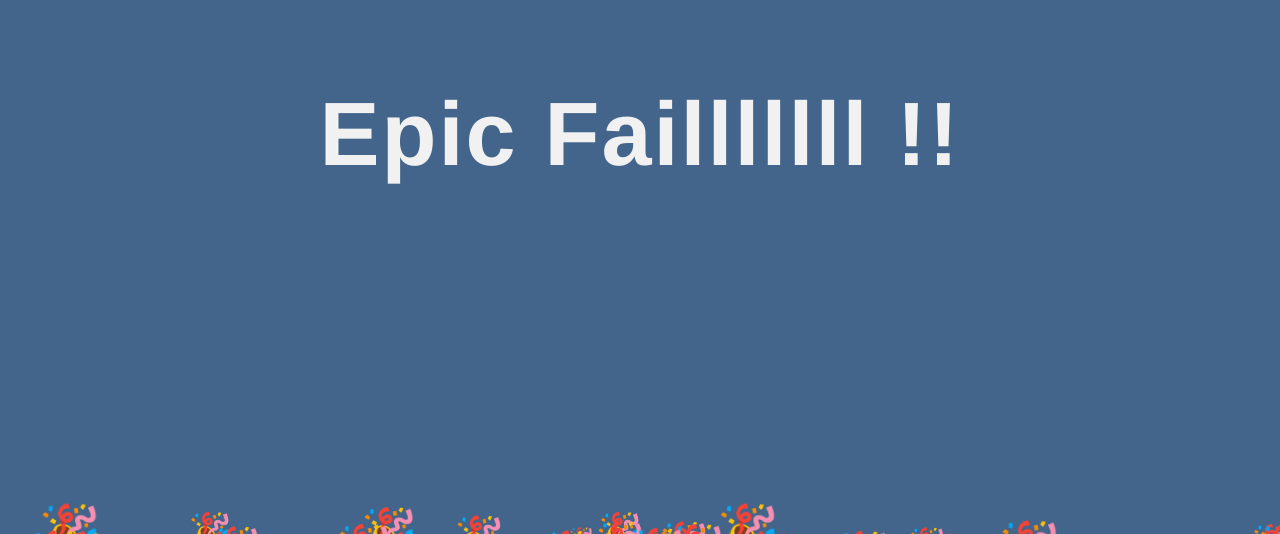
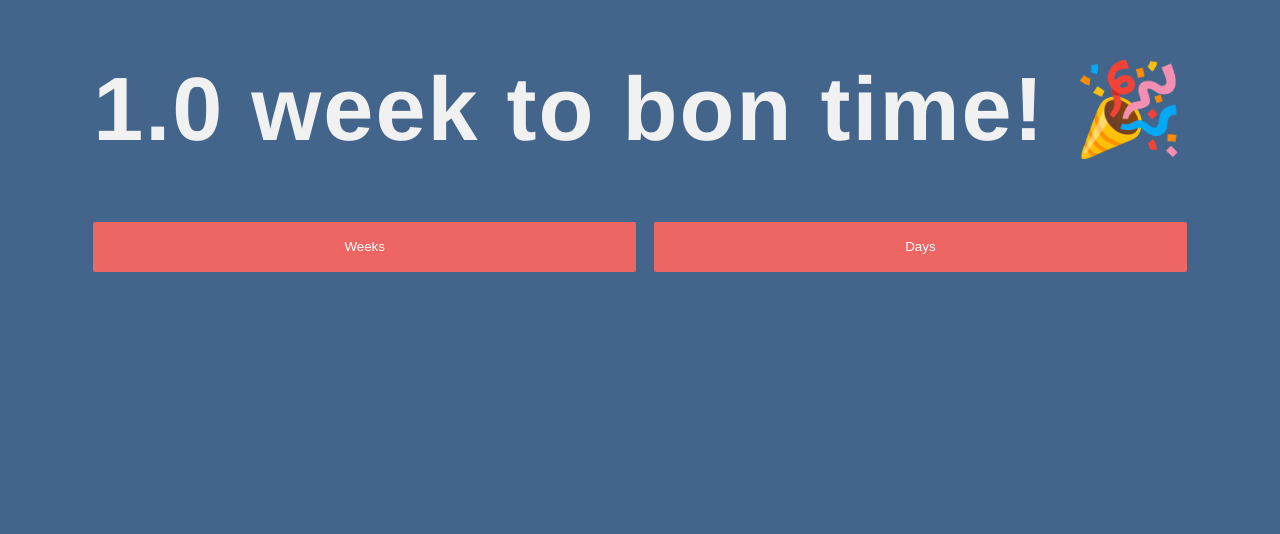
Before and after one commit to Moniet/bontime-countdown, a plain HTML site: page index.html in a window 1280 px wide. Shown: the part 266-800 px from the top of the page. Drawn offline with Linux system fonts and the light colour scheme.

Commit message:
Update index.html

```diff
--- a/index.html
+++ b/index.html
@@ -23,7 +23,7 @@
       let setting = localStorage.getItem('setting') || WEEKS;
 
       // date
-      const countdownDate = new Date("September 11, 2021 00:00:00").getTime();
+      const countdownDate = new Date("January 29, 2024 00:00:00").getTime();
       const getDays = (timeDiff) => Math.ceil(timeDiff / (1000 * 60 * 60 * 24));
       const getWeeks = (timeDiff) => Math.round(getDays(timeDiff) / 7).toFixed(1);
       const now = new Date().getTime();
```
